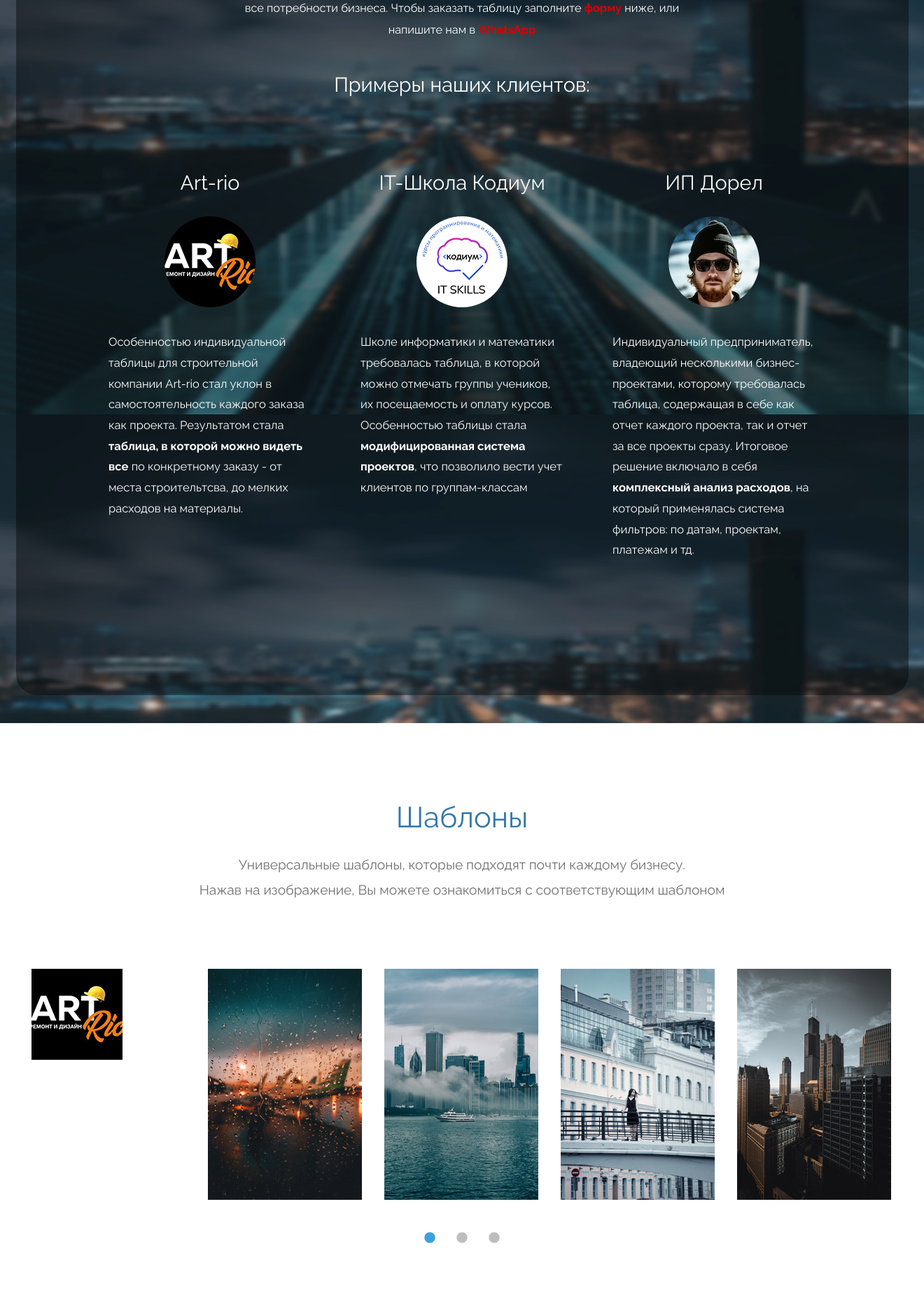
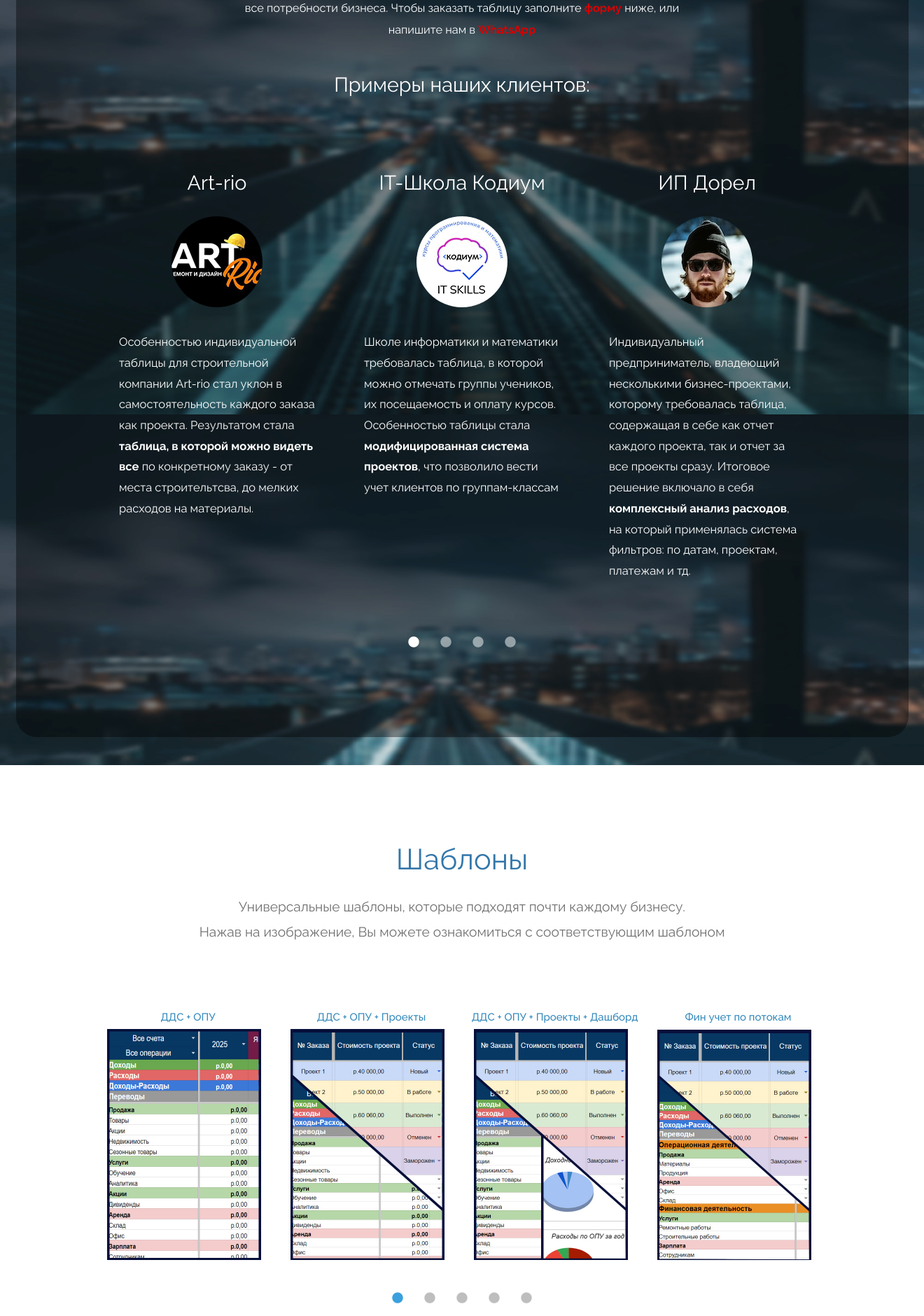
Before and after one commit to ivkinivan/tables, a Flask app: page / in a window 1320 px wide. Shown: the part 1986-3866 px from the top of the page at 70% size. Run offline with Flask 3, Linux system fonts and the light colour scheme; some libraries are stand-ins or nearby versions.

Commit message:
templates part added

```diff
--- a/templates/index.html
+++ b/templates/index.html
@@ -144,7 +144,7 @@
 
     <section id="testimonials" class="tm-section-pad-top tm-parallax-2">
       <div class="container tm-testimonials-content" style = "background-color: rgba(0,0,0,0.4); border-radius: 30px">
-        <div class="row mx-auto">
+        <div class="row ">
           <div class="col-lg-12 tm-content-box">
             <h2 class="text-white text-center mb-4 tm-section-title">Таблицы</h2>
             <p class="mx-auto tm-section-desc text-center" style = "font-size: 85%">
@@ -154,7 +154,7 @@
                Примеры наших клиентов:
               </p>
             <div class="mx-auto tm-gallery-container tm-gallery-container-2">
-              <div class="row justify-content-center">
+              <div class="tm-testimonials-carousel">
                 <figure class="tm-testimonial-item">
                     <p class="mx-auto tm-section-desc text-center " style = "font-size: 150%; margin-bottom: 20px">Art-rio</p>
                   <img src="static/img/art-rio-logo.jpg" alt="Image" class="mx-auto d-block img-fluid">
@@ -169,6 +169,11 @@
                     <p class="mx-auto tm-section-desc text-center " style = "font-size: 150%; margin-bottom: 20px">ИП Дорел</p>
                   <img src="static/img/testimonial-img-02.jpg" alt="Image" class="mx-auto d-block img-fluid">
                   <blockquote>Индивидуальный предприниматель, владеющий несколькими бизнес-проектами, которому требовалась таблица, содержащая в себе как отчет каждого проекта, так и отчет за все проекты сразу. Итоговое решение включало в себя <strong>комплексный анализ расходов</strong>, на который применялась система фильтров: по датам, проектам, платежам и тд.</blockquote>
+                </figure>
+                  <figure class="tm-testimonial-item">
+                    <p class="mx-auto tm-section-desc text-center " style = "font-size: 150%; margin-bottom: 20px">IT-Школа Кодиум</p>
+                  <img src="static/img/codium-logo.jpg" alt="Image" class="mx-auto d-block img-fluid">
+                  <blockquote>Школе информатики и математики требовалась таблица, в которой можно отмечать группы учеников, их посещаемость и оплату курсов. Особенностью таблицы стала <strong>модифицированная система проектов</strong>, что позволило вести учет клиентов по группам-классам</blockquote>
                 </figure>
               </div>
             </div>
@@ -189,70 +194,51 @@
           </div>
         </div>
         <div class="row">
-            <div class="col-12">
+            <div class="col-10 mx-auto">
                 <div class="mx-auto tm-gallery-container">
                     <div class="grid tm-gallery">
-                      <a href="static/img/gallery-img-01.jpg">
+                      <a href="https://docs.google.com/spreadsheets/d/1hYAiDHO-CDT0ef5fuEEq8ZwcxVPD4QhlkjENsuf4jfo/edit?gid=1432725500#gid=1432725500" target="_blank">
+                          <h3 style="font-size:15px" class = "text-center">ДДС + ОПУ</h3>
                         <figure class="effect-honey tm-gallery-item">
-                          <img src="static/img/art-rio-logo.jpg" alt="Image 1" class="img-fluid">
+                          <img src="static/img/DDS.jpg" alt="Image 3" class="img-fluid">
                           <figcaption>
-                            <h2><i>Physical Health <span>Exercise!</span></i></h2>
+                            <h2><i>ДДС + ОПУ</i></h2>
                           </figcaption>
                         </figure>
                       </a>
-                      <a href="static/img/gallery-img-02.jpg">
+                         <a href="https://docs.google.com/spreadsheets/d/1Y01eigrtJJXdfEc_CsB5FhkjOaEyIkeDMOFSel2m0Mc/edit?gid=1432725500#gid=1432725500" target="_blank">
+                             <h3 style="font-size:15px" class = "text-center">ДДС + ОПУ + Проекты</h3>
                         <figure class="effect-honey tm-gallery-item">
-                          <img src="static/img/gallery-tn-02.jpg" alt="Image 2" class="img-fluid">
+                          <img src="static/img/DDS_OPU_projects.jpg" alt="Image 3" class="img-fluid">
                           <figcaption>
-                            <h2><i>Rain on Glass <span>Second Image</span></i></h2>
+                            <h2><i>ДДС + ОПУ + Проекты</i></h2>
                           </figcaption>
                         </figure>
                       </a>
-                      <a href="static/img/gallery-img-03.jpg">
+                      <a href="">
+                          <h3 style="font-size:15px" class = "text-center">ДДС + ОПУ + Проекты + Дашборд</h3>
                         <figure class="effect-honey tm-gallery-item">
-                          <img src="static/img/gallery-tn-03.jpg" alt="Image 3" class="img-fluid">
+                          <img src="static/img/DDS_OPU_projects_dash.jpg" alt="Image 4" class="img-fluid">
                           <figcaption>
-                            <h2><i><span>Sea View</span> Mega City</i></h2>
+                            <h2><i>ДДС + ОПУ + Проекты + Дашборд</span></i></h2>
                           </figcaption>
                         </figure>
                       </a>
-                      <a href="static/img/gallery-img-04.jpg">
+                        <a href="https://docs.google.com/spreadsheets/d/1YR1V5bSFjAYyO99yKka1HRrwLjOvKoqOERLv36ymJcY/edit?gid=1027486836#gid=1027486836" target="_blank">
+                            <h3 style="font-size:15px" class = "text-center">Фин учет по потокам</h3>
                         <figure class="effect-honey tm-gallery-item">
-                          <img src="static/img/gallery-tn-04.jpg" alt="Image 4" class="img-fluid">
+                          <img src="static/img/fin_uchet.jpg" alt="Image 4" class="img-fluid">
                           <figcaption>
-                            <h2><i>Dream Girl <span>Thoughts</span></i></h2>
+                            <h2><i>Фин учет по потокам</span></i></h2>
                           </figcaption>
                         </figure>
                       </a>
-                      <a href="static/img/gallery-img-05.jpg">
+                       <a href="https://docs.google.com/spreadsheets/d/1Vo2dRwDMR3bmXCVKD4BELB9XILdN-WGiupey9LEqsH8/edit?gid=1027486836#gid=1027486836" target="_blank">
+                           <h3 style="font-size:15px" class = "text-center">Фин учет по потокам + Дашборд</h3>
                         <figure class="effect-honey tm-gallery-item">
-                          <img src="static/img/gallery-tn-05.jpg" alt="Image 5" class="img-fluid">
+                          <img src="static/img/fin_uchet_dashbord.jpg" alt="Image 4" class="img-fluid">
                           <figcaption>
-                            <h2><i><span>Workstation</span> Offices</i></h2>
-                          </figcaption>
-                        </figure>
-                      </a>
-                      <a href="static/img/gallery-img-06.jpg">
-                        <figure class="effect-honey tm-gallery-item">
-                          <img src="static/img/gallery-tn-06.jpg" alt="Image 6" class="img-fluid">
-                          <figcaption>
-                            <h2><i>Just Above <span>The City</span></i></h2>
-                          </figcaption>
-                        </figure>
-                      </a>
-                      <a href="static/img/gallery-img-01.jpg">
-                        <figure class="effect-honey tm-gallery-item">
-                          <img src="static/img/gallery-tn-01.jpg" alt="Image 7" class="img-fluid">
-                          <figcaption>
-                            <h2><i>Another <span>Exercise Time</span></i></h2>
-                          </figcaption>
-                        </figure>
-                      </a>
-                      <a href="static/img/gallery-img-02.jpg">
-                        <figure class="effect-honey tm-gallery-item">
-                          <img src="static/img/gallery-tn-02.jpg" alt="Image 8" class="img-fluid">
-                          <figcaption>
-                            <h2><i>Repeated <span>Image Spot</span></i></h2>
+                            <h2><i>Фин учет по потокам + Дашборд</span></i></h2>
                           </figcaption>
                         </figure>
                       </a>
@@ -436,32 +422,15 @@
         });
 
         // Add smooth scrolling to all links
-        // https://www.w3schools.com/howto/howto_css_smooth_scroll.asp
-        $("a").on('click', function(event) {
-          if (this.hash !== "") {
-            event.preventDefault();
-            var hash = this.hash;
-
-            $('html, body').animate({
-              scrollTop: $(hash).offset().top
-            }, 600, 'easeInOutExpo', function(){
-              window.location.hash = hash;
-            });
-          } // End if
-        });
 
         // Pop up
-        $('.tm-gallery').magnificPopup({
-          delegate: 'a',
-          type: 'image',
-          gallery: { enabled: true }
-        });
+
 
         $('.tm-testimonials-carousel').slick({
           dots: true,
           prevArrow: false,
           nextArrow: false,
-          infinite: false,
+          infinite: true,
           slidesToShow: 3,
           slidesToScroll: 1,
           responsive: [
@@ -489,22 +458,22 @@
         // Gallery
         $('.tm-gallery').slick({
           dots: true,
-          infinite: false,
-          slidesToShow: 5,
-          slidesToScroll: 2,
+          infinite: true,
+          slidesToShow: 4,
+          slidesToScroll: 1,
           responsive: [
           {
             breakpoint: 1199,
             settings: {
               slidesToShow: 4,
-              slidesToScroll: 2
+              slidesToScroll: 1
             }
           },
           {
             breakpoint: 991,
             settings: {
               slidesToShow: 3,
-              slidesToScroll: 2
+              slidesToScroll: 1
             }
           },
           {
```
Also changed, not shown: static/img/DDS.jpg (added), static/img/DDS.png (added), static/img/DDS_OPU_projects.jpg (added), static/img/DDS_OPU_projects_dash.jpg (added), static/img/fin_uchet.jpg (added), static/img/fin_uchet_dashbord.jpg (added).
